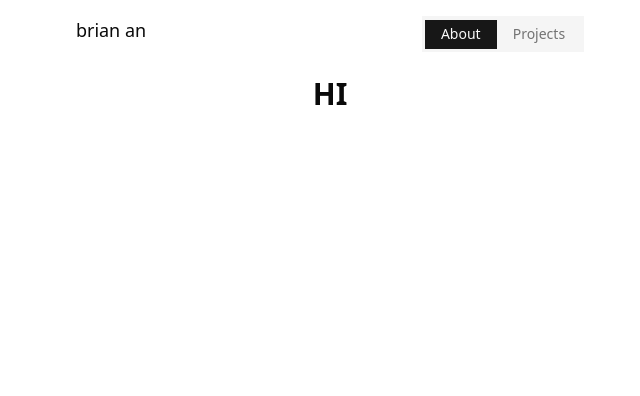
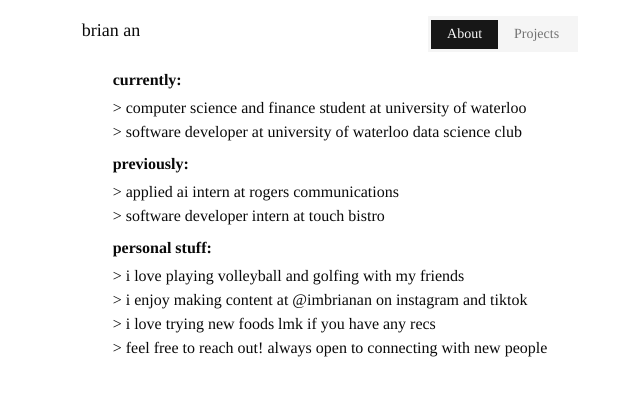
Before and after one commit to Brian-An/portfolio, a Next.js app: page / in a window 1280 px wide. Shown: the top 396 px of the page, without its empty margins (310-950 px from the left). Built offline with nearby package versions, Linux system fonts and the light colour scheme.

Commit message:
finish about section

```diff
--- a/app/globals.css
+++ b/app/globals.css
@@ -6,8 +6,8 @@
 @theme inline {
   --color-background: var(--background);
   --color-foreground: var(--foreground);
-  --font-sans: var(--font-geist-sans);
-  --font-mono: var(--font-geist-mono);
+  --font-sans: var(--font-tinos);
+  --font-serif: var(--font-tinos);
   --color-sidebar-ring: var(--sidebar-ring);
   --color-sidebar-border: var(--sidebar-border);
   --color-sidebar-accent-foreground: var(--sidebar-accent-foreground);
--- a/app/layout.tsx
+++ b/app/layout.tsx
@@ -1,15 +1,11 @@
 import type { Metadata } from "next";
-import { Geist, Geist_Mono } from "next/font/google";
+import { Tinos } from "next/font/google";
 import "./globals.css";
 
-const geistSans = Geist({
-  variable: "--font-geist-sans",
+const tinos = Tinos({
+  variable: "--font-tinos",
   subsets: ["latin"],
-});
-
-const geistMono = Geist_Mono({
-  variable: "--font-geist-mono",
-  subsets: ["latin"],
+  weight: ["400", "700"],
 });
 
 export const metadata: Metadata = {
@@ -24,9 +20,7 @@ export default function RootLayout({
 }>) {
   return (
     <html lang="en">
-      <body
-        className={`${geistSans.variable} ${geistMono.variable} antialiased`}
-      >
+      <body className={`${tinos.variable} font-serif antialiased`}>
         {children}
       </body>
     </html>
--- a/components/sections/About.tsx
+++ b/components/sections/About.tsx
@@ -2,8 +2,39 @@
 
 export default function About() {
   return (
-    <div className="max-w-3xl mx-auto p-4">
-      <h1 className="text-3xl font-bold mb-4">HI</h1>
+    <div className="max-w-xl flex flex-col gap-2 mt-2 mb-2">
+      <div>
+        <h1 className="font-semibold mb-1">currently:</h1>
+        <div>
+          <p>
+            &gt; computer science and finance student at university of waterloo
+          </p>
+          <p>
+            &gt; software developer at university of waterloo data science club
+          </p>
+        </div>
+      </div>
+      <div>
+        <h1 className="font-semibold mb-1">previously:</h1>
+        <div>
+          <p>&gt; applied ai intern at rogers communications</p>
+          <p>&gt; software developer intern at touch bistro</p>
+        </div>
+      </div>
+      <div>
+        <h1 className="font-semibold mb-1">personal stuff:</h1>
+        <div>
+          <p>&gt; i love playing volleyball and golfing with my friends</p>
+          <p>
+            &gt; i enjoy making content at @imbrianan on instagram and tiktok
+          </p>
+          <p>&gt; i love trying new foods lmk if you have any recs</p>
+          <p>
+            &gt; feel free to reach out! always open to connecting with new
+            people
+          </p>
+        </div>
+      </div>
     </div>
   );
 }
```
Also changed, not shown: 1 other file (tests, documents, lock files or other folders).
